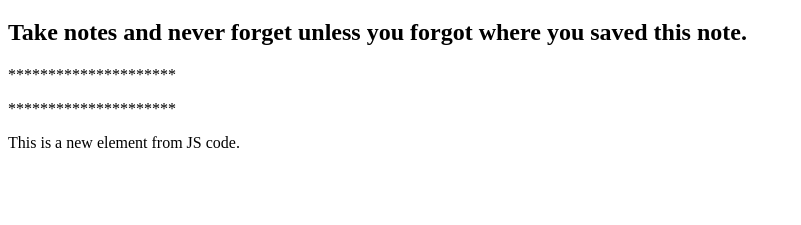
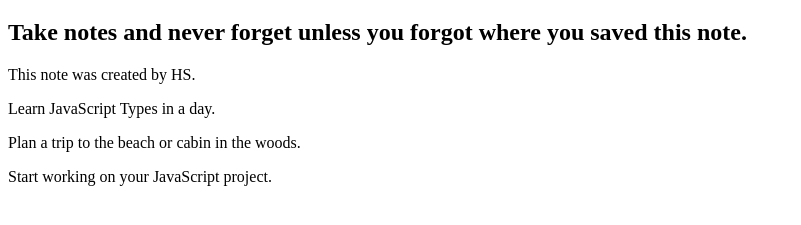
Before and after one commit to hebersandoval/project-1-note-app, a plain HTML site: page index.html in a window 1280 px wide. Shown: the part 61-286 px from the top of the page, without its empty margins (0-801 px from the left). Drawn offline with Linux system fonts and the light colour scheme.

Commit message:
Refactor code to read from an Object and get data to display in the DOM.

```diff
--- a/app.js
+++ b/app.js
@@ -2,6 +2,10 @@ console.log('Hello from Notes App!');
 
 // Series of notes hard-coded
 const notes = [
+    {
+        title: 'This note was created by HS.',
+        content: 'This is where you will put lots of content to read later.',
+    },
     {
         title: 'Learn JavaScript Types in a day.',
         content: 'It would be nice to learn all you can about JavaScript types in a day and remember then.',
@@ -16,23 +20,12 @@ const notes = [
     },
 ];
 
-// Query document for varies elements in page.
-const p = document.querySelector('p');
-
-// p.remove();
-
-// Query all and remove
-const ps = document.querySelectorAll('p');
-
-ps.forEach(function (p) {
-    // Change content for each paragraph's value.
-    p.textContent = '*********************';
+// Get all the notes and display them in the DOM
+notes.forEach(function (note) {
+    // 1. Create a new element
+    const newNote = document.createElement('p');
+    // 2. Update content
+    newNote.textContent = note.title;
+    // 3. Insert it in the DOM
+    document.querySelector('body').appendChild(newNote);
 });
-
-// Add a new element to page
-// 1. Create a new element
-const newParagraph = document.createElement('p');
-// 2. Update content
-newParagraph.textContent = 'This is a new element from JS code.';
-// 3. Put it somewhere in the DOM
-document.querySelector('body').appendChild(newParagraph); // Will append 'newParagraph' to the end of the list of tag selected.
--- a/index.html
+++ b/index.html
@@ -9,8 +9,6 @@
     <body>
         <h1>Notes App</h1>
         <h2>Take notes and never forget unless you forgot where you saved this note.</h2>
-        <p>This note was created by HS.</p>
-        <p>This is another paragraph.</p>
 
         <script src="app.js"></script>
     </body>
```
